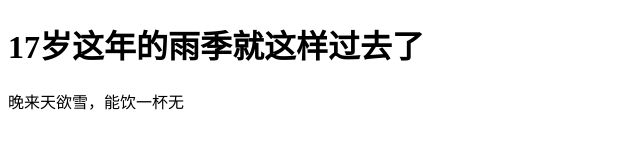
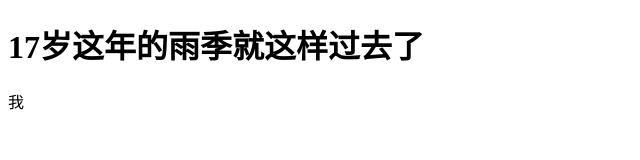
Before and after one commit to 2010307133/2010307133.github.io, a plain HTML site: page index.html in a window 1280 px wide. Shown: the whole page, without its empty margins (0-640 px from the left). Drawn offline with Linux system fonts and the light colour scheme.

Commit message:
Update index.html

```diff
--- a/index.html
+++ b/index.html
@@ -2,10 +2,10 @@
 <html lang="zh-ch">
   <head>
     <meta charset="utf-8"/>
-    <title>夏天过去了</title>
+    <title>记一个盛夏</title>
   </head>
   <body>
     <h1>17岁这年的雨季就这样过去了</h1>
-    <p>晚来天欲雪，能饮一杯无</p>
+    <p>我</p>
   </body>
 </html>
```
